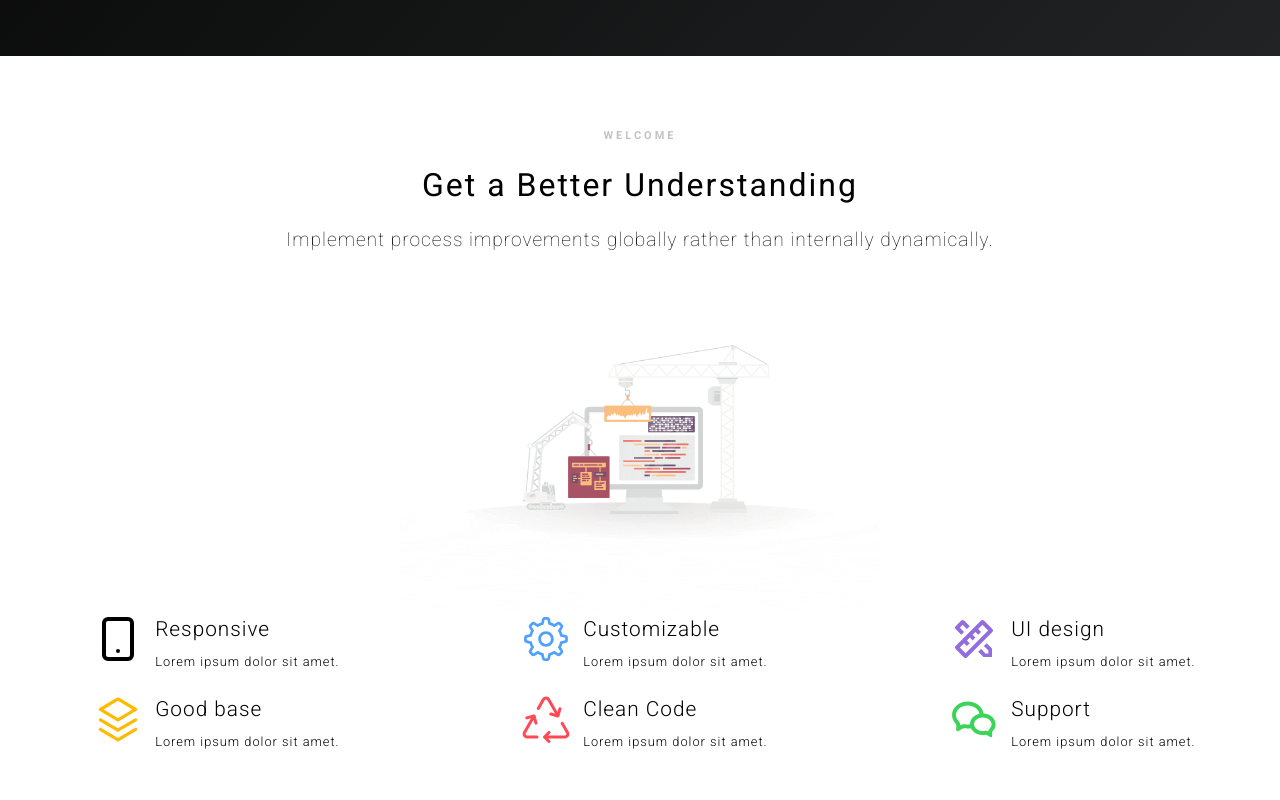
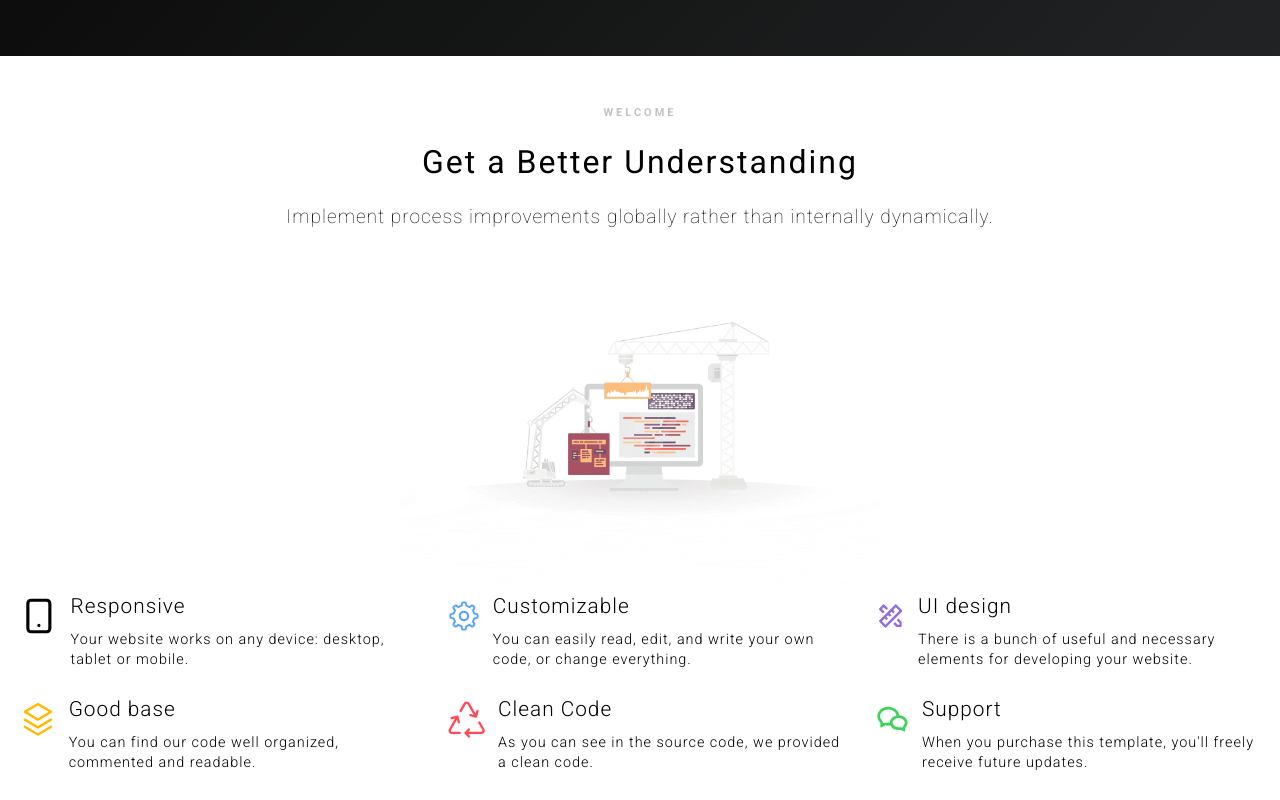
Before and after one commit to homoki-denis/Computerra, a React (Vite) app: page / in a window 1280 px wide. Shown: the part 744-1544 px from the top of the page. Built offline with nearby package versions, Linux system fonts and the light colour scheme.

Commit message:
fixes services icons

```diff
--- a/src/components/Services.tsx
+++ b/src/components/Services.tsx
@@ -40,57 +40,109 @@ function Services() {
             columns={{ xs: 8, sm: 8, md: 12 }}
             className="services-grid"
           >
-            <Grid item xs={4} sm={4} md={4} className="services-container-flex">
+            <Grid
+              item
+              xs={12}
+              sm={4}
+              md={4}
+              className="services-container-flex"
+            >
               <Item sx={{ display: "flex" }} className="services-item">
                 <FiSmartphone className="services-icon smartphone" />
                 <Box sx={{ textAlign: "left" }} className="services-header">
                   <h5>Responsive</h5>
-                  <p>Lorem ipsum dolor sit amet.</p>
+                  <p>
+                    Your website works on any device: desktop, tablet or mobile.
+                  </p>
                 </Box>
               </Item>
             </Grid>
-            <Grid item xs={4} sm={4} md={4} className="services-container-flex">
+            <Grid
+              item
+              xs={12}
+              sm={4}
+              md={4}
+              className="services-container-flex"
+            >
               <Item sx={{ display: "flex" }} className="services-item">
                 <RxGear className="services-icon gears" />
                 <Box sx={{ textAlign: "left" }} className="services-header">
                   <h5>Customizable</h5>
-                  <p>Lorem ipsum dolor sit amet.</p>
+                  <p>
+                    You can easily read, edit, and write your own code, or
+                    change everything.
+                  </p>
                 </Box>
               </Item>
             </Grid>
-            <Grid item xs={4} sm={4} md={4} className="services-container-flex">
+            <Grid
+              item
+              xs={12}
+              sm={4}
+              md={4}
+              className="services-container-flex"
+            >
               <Item sx={{ display: "flex" }} className="services-item">
                 <RiPencilRuler2Line className="services-icon pencil" />
                 <Box sx={{ textAlign: "left" }} className="services-header">
                   <h5>UI design</h5>
-                  <p>Lorem ipsum dolor sit amet.</p>
+                  <p>
+                    There is a bunch of useful and necessary elements for
+                    developing your website.
+                  </p>
                 </Box>
               </Item>
             </Grid>
-            <Grid item xs={4} sm={4} md={4} className="services-container-flex">
+            <Grid
+              item
+              xs={12}
+              sm={4}
+              md={4}
+              className="services-container-flex"
+            >
               <Item sx={{ display: "flex" }} className="services-item">
                 <RxLayers className="services-icon layers" />
                 <Box sx={{ textAlign: "left" }} className="services-header">
                   <h5>Good base</h5>
-                  <p>Lorem ipsum dolor sit amet.</p>
+                  <p>
+                    You can find our code well organized, commented and
+                    readable.
+                  </p>
                 </Box>
               </Item>
             </Grid>
-            <Grid item xs={4} sm={4} md={4} className="services-container-flex">
+            <Grid
+              item
+              xs={12}
+              sm={4}
+              md={4}
+              className="services-container-flex"
+            >
               <Item sx={{ display: "flex" }} className="services-item">
                 <BsRecycle className="services-icon recycle" />
                 <Box sx={{ textAlign: "left" }} className="services-header">
                   <h5>Clean Code</h5>
-                  <p>Lorem ipsum dolor sit amet.</p>
+                  <p>
+                    As you can see in the source code, we provided a clean code.
+                  </p>
                 </Box>
               </Item>
             </Grid>
-            <Grid item xs={4} sm={4} md={4} className="services-container-flex">
+            <Grid
+              item
+              xs={12}
+              sm={4}
+              md={4}
+              className="services-container-flex"
+            >
               <Item sx={{ display: "flex" }} className="services-item">
                 <RiWechatLine className="services-icon chat" />
                 <Box sx={{ textAlign: "left" }} className="services-header">
                   <h5>Support</h5>
-                  <p>Lorem ipsum dolor sit amet.</p>
+                  <p>
+                    When you purchase this template, you'll freely receive
+                    future updates.
+                  </p>
                 </Box>
               </Item>
             </Grid>
--- a/src/styles/_Services.scss
+++ b/src/styles/_Services.scss
@@ -53,7 +53,6 @@
 }
 
 .services-item {
-  display: flex;
   box-shadow: none !important;
   border: none !important;
   padding: 0 0 0 10px !important;
@@ -68,7 +67,7 @@
   }
 
   p {
-    font-size: 0.8rem;
+    font-size: 0.9rem;
     color: #000;
     font-weight: 300;
     letter-spacing: 1px;
@@ -77,9 +76,6 @@
 }
 
 .services-container-flex {
-  display: flex;
-  justify-content: center;
-  align-items: center;
 }
 
 .services-grid {
--- a/src/styles/_mediaQueries.scss
+++ b/src/styles/_mediaQueries.scss
@@ -78,4 +78,6 @@
   .services-img {
     width: 20rem !important;
   }
+  .services-container-flex {
+  }
 }
```
